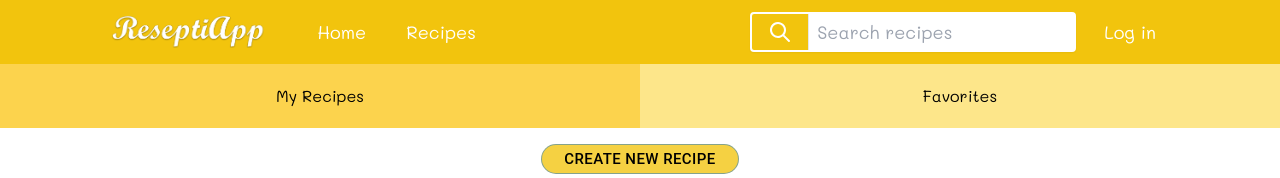
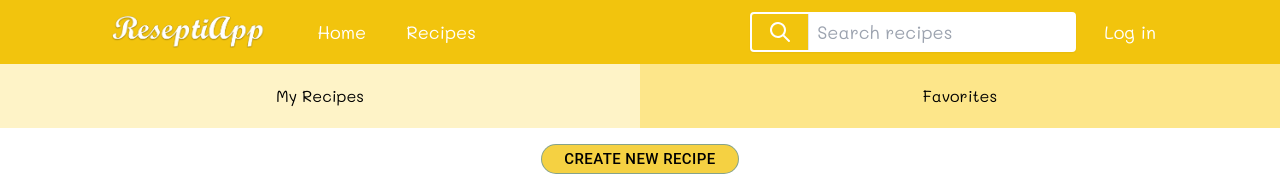
Before and after one commit to prod-des-project-2021/group_9, a React (Create React App) app in the folder frontend/: page /myrecipes in a window 1280 px wide. Shown: the top 178 px of the page. Built offline with nearby package versions, Linux system fonts and the light colour scheme; no server answers.

Commit message:
minor visual changes

```diff
--- a/frontend/src/components/RecipeGrid.js
+++ b/frontend/src/components/RecipeGrid.js
@@ -103,11 +103,6 @@ const RecipeListing = ({ recipe, clickHandler, auth }) => {
                 {recipe.name}
             </div>
 
-            <button
-                onClick={clickHandler}
-                className='absolute top-0 left-0 hover:bg-white rounded-xl hover:opacity-20 w-full h-full '>
-            </button>
-
             {auth.isLoggedIn
                 ? <div className="absolute top-2 right-2 w-8 h-8 p-1">
                     {!auth.user.favorites.includes(recipe.id)
@@ -116,6 +111,11 @@ const RecipeListing = ({ recipe, clickHandler, auth }) => {
                 </div>
                 : null
             }
+
+            <button
+                onClick={clickHandler}
+                className='absolute top-0 left-0 hover:bg-white rounded-xl hover:opacity-20 w-full h-full '>
+            </button>
         </div >
     );
 }
--- a/frontend/src/components/pages/MyRecipes.js
+++ b/frontend/src/components/pages/MyRecipes.js
@@ -54,12 +54,12 @@ const FilterButton = ({ text, selectFilterHandler, disabled }) => {
         disabled
             ? <button
                 disabled={true}
-                className="bg-yellow-300 w-full h-16 text-center">
+                className="bg-yellow-100 w-full h-16 text-center">
                 {text}
             </button>
             : <button
                 onClick={selectFilterHandler}
-                className="hover:bg-yellow-50 w-full h-16">
+                className="hover:bg-yellow-100 w-full h-16">
                 {text}
             </button>
     );
```
